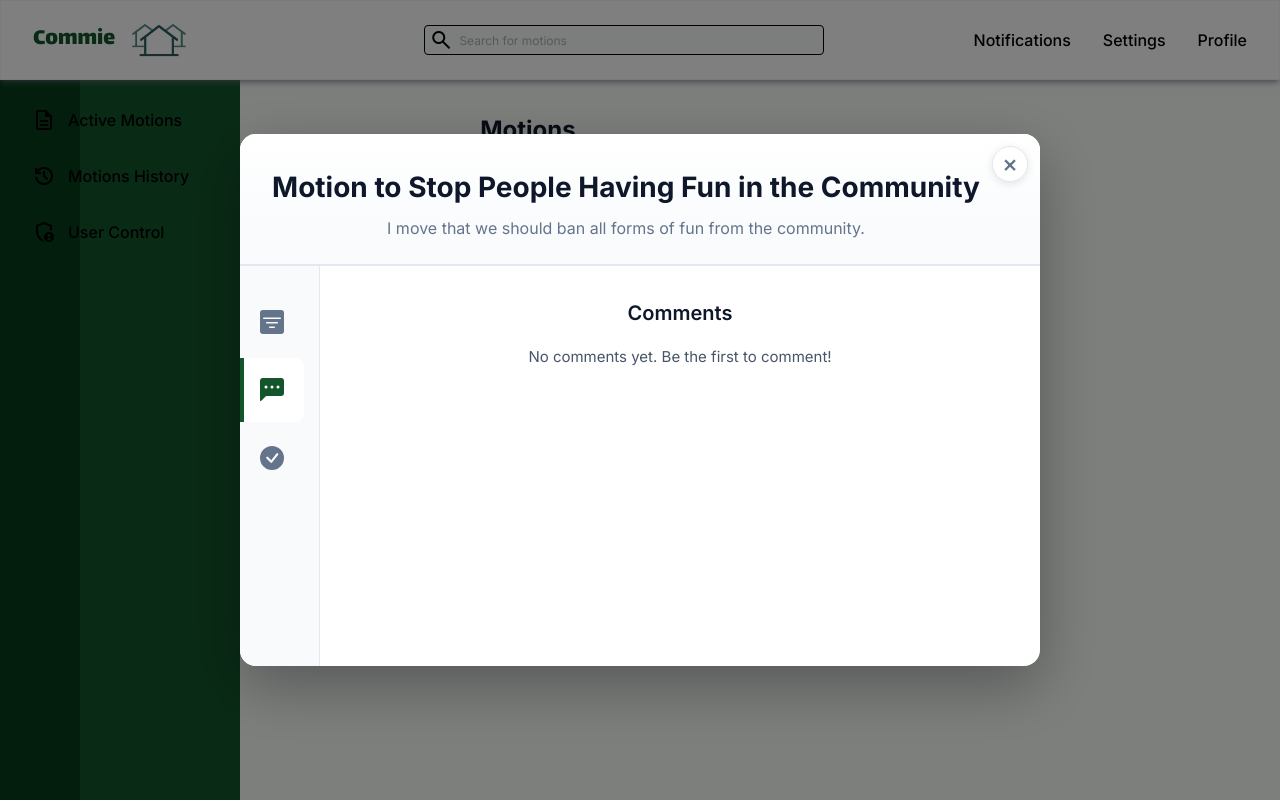
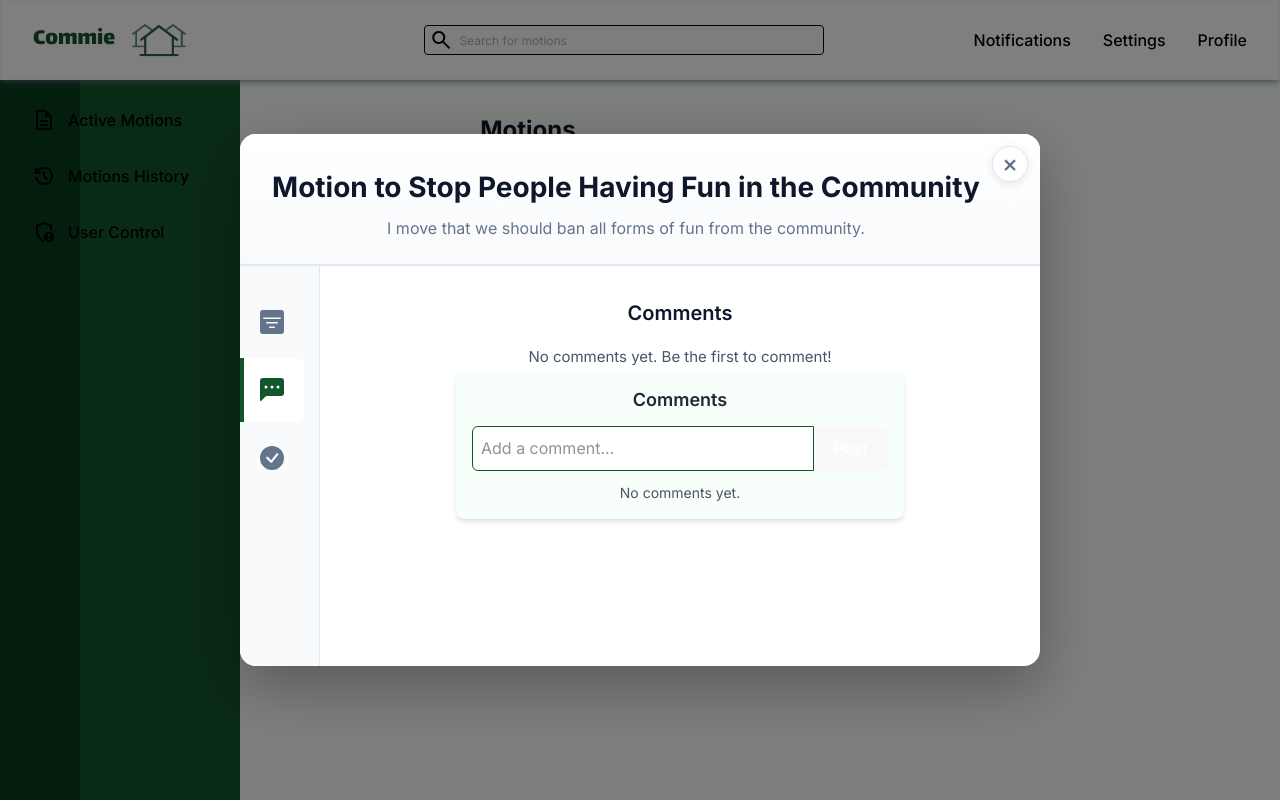
Before and after one commit to benjikib/csci432-web-dev-final-project, a React (Vite) app: page /motiondetails/1 in a window 1280 px wide. Both pictures are taken after a click on the button 272 px from the left and 390 px from the top of the page. Built offline with nearby package versions, Linux system fonts and the light colour scheme.

Commit message:
draft one shot of comments

```diff
--- /dev/null
+++ b/src/components/MotionDetailsComments.jsx
@@ -0,0 +1,69 @@
+import { useState } from "react";
+
+export default function MotionDetailsComments() {
+  const [comments, setComments] = useState([]);
+  const [newComment, setNewComment] = useState("");
+
+  const handleSubmit = (e) => {
+    e.preventDefault();
+    if (!newComment.trim()) return;
+
+    // Add new comment
+    setComments([
+      ...comments,
+      {
+        id: Date.now(),
+        text: newComment,
+      },
+    ]);
+
+    setNewComment("");
+  };
+
+  const handleDelete = (id) => {
+    setComments(comments.filter((comment) => comment.id !== id));
+  };
+
+  return (
+    <div className="max-w-md mx-auto bg-superlight-green shadow-md rounded-lg p-4">
+      <h2 className="text-lg font-semibold mb-3 text-gray-800">Comments</h2>
+
+      <form onSubmit={handleSubmit} className="flex mb-3">
+        <input
+          type="text"
+          placeholder="Add a comment..."
+          value={newComment}
+          onChange={(e) => setNewComment(e.target.value)}
+          className="flex-grow border rounded-l-md p-2 focus:outline-none bg-white text-gray-800 border-lighter-green"
+        />
+        <button
+          type="submit"
+          className="bg-lighter-green text-white px-3 py-2 rounded-r-md hover:bg-darker-green"
+        >
+          Post
+        </button>
+      </form>
+
+      <ul className="space-y-2">
+        {comments.length === 0 ? (
+          <p className="text-gray-600 text-sm">No comments yet.</p>
+        ) : (
+          comments.map((comment) => (
+            <li
+              key={comment.id}
+              className="flex justify-between items-center border rounded-md p-2 bg-white border-lighter-green/20"
+            >
+              <span className="text-gray-800">{comment.text}</span>
+              <button
+                onClick={() => handleDelete(comment.id)}
+                className="text-lighter-green text-sm hover:text-darker-green"
+              >
+                Delete
+              </button>
+            </li>
+          ))
+        )}
+      </ul>
+    </div>
+  );
+}
--- a/src/components/MotionDetailsPage.jsx
+++ b/src/components/MotionDetailsPage.jsx
@@ -2,6 +2,7 @@ import { useParams, useNavigate, useLocation } from "react-router-dom"
 import { getMotionById } from "./MotionStorage"
 import { useState } from "react"
 import { BsFillFilterSquareFill, BsChatLeftDotsFill, BsCheckCircleFill } from "react-icons/bs"
+import MotionDetailsComments from "./MotionDetailsComments"
 
 function MotionDetails() {
     const { id } = useParams()
@@ -95,6 +96,7 @@ function MotionDetails() {
                                 <h3 className="content-title">Comments</h3>
                                 <p className="content-text">No comments yet. Be the first to comment!</p>
                                 {/* comments implemented here */}
+                                <MotionDetailsComments />
                             </div>
                         )}
 
```
